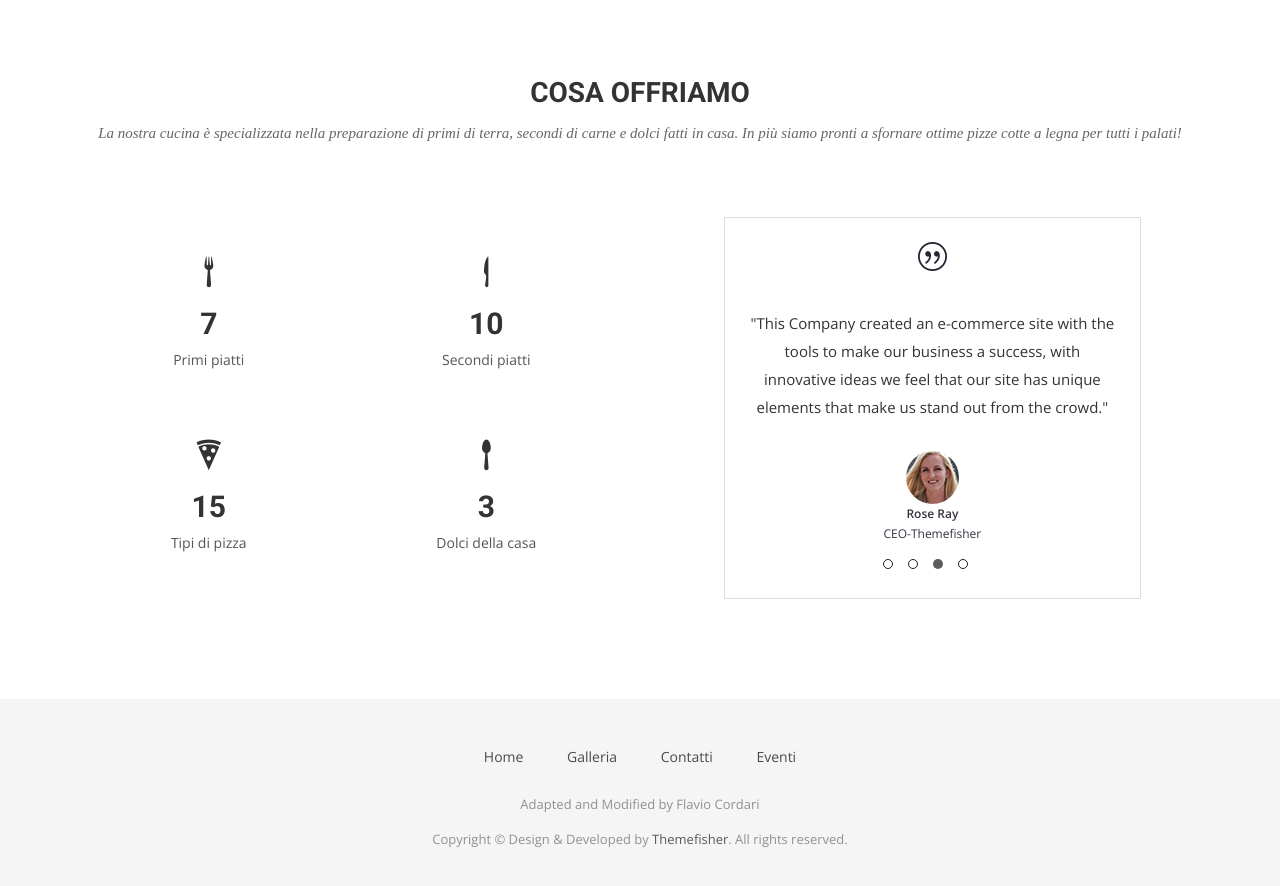
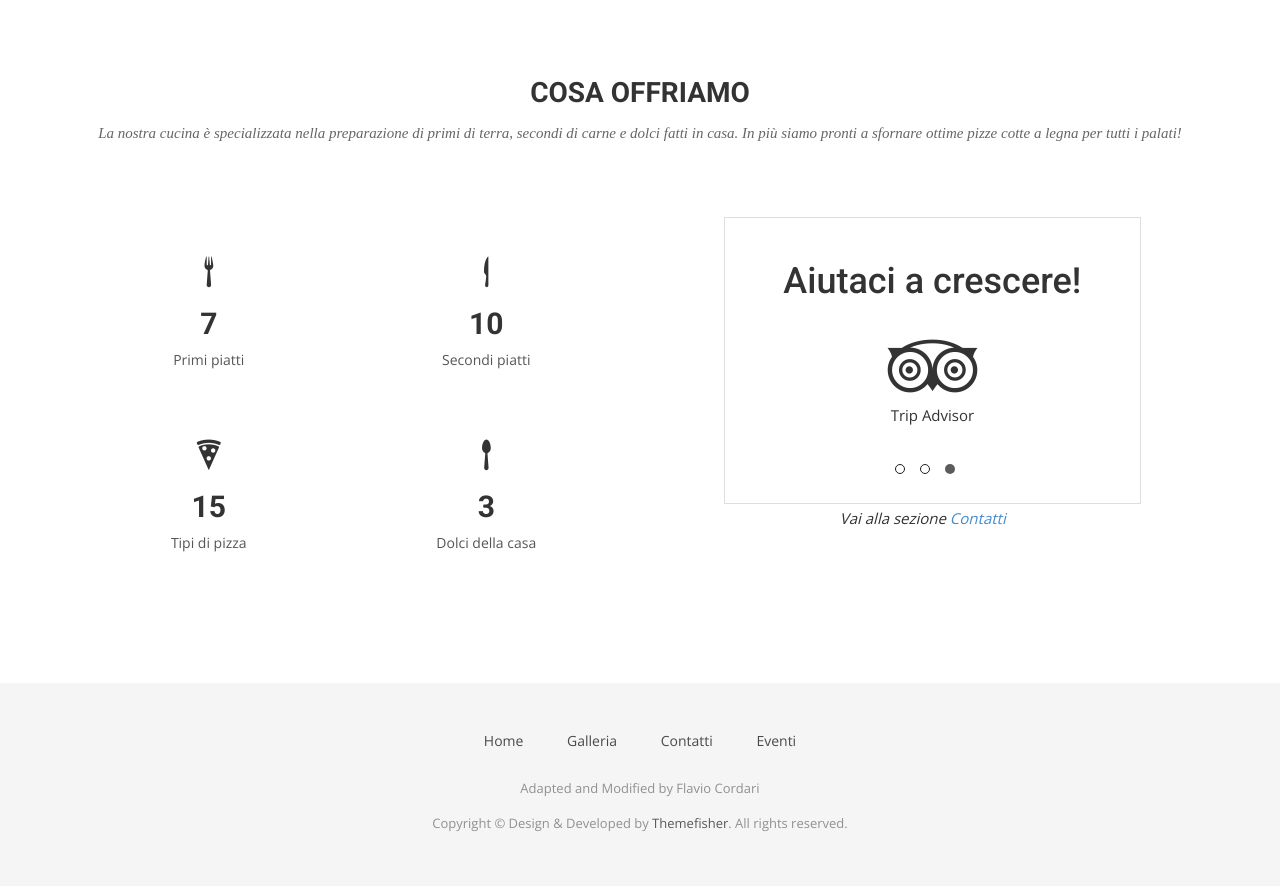
Before and after one commit to Khorda/pequod_site, a Jekyll site: the page built from index.html, in a window 1280 px wide and 900 px high, scrolled down 2128 px. Shown: the top 886 px of the window. Built offline with Jekyll 4.4.1, drawn with Linux system fonts in a browser that asks for light colours; nearby versions of some CDN libraries; some web fonts are replaced.

Commit message:
index: changed carousel

```diff
--- a/index.html
+++ b/index.html
@@ -193,13 +193,24 @@ permalink: /
         <div class="testimonial-carousel">
           <div id="testimonial-slider" class="owl-carousel">
             <div>
-                <img src="img/cotation.png" alt="IMG">
-                <p>"This Company created an e-commerce site with the tools to make our business a success, with innovative ideas we feel that our site has unique elements that make us stand out from the crowd."</p>
-                <div class="user">
-                  <img src="img/item-img1.jpg" alt="Pepole">
-                  <p><span>Rose Ray</span> CEO-Themefisher</p>
-                </div>
+              <h1>Metti un Like!</h1>
+              <br>
+              <i class="fa fa-facebook fa-5x"><a href="#"></a> </i>
+              <p>Facebook</p>
             </div>
+            <div>
+              <h1>Seguici!</h1>
+              <br>
+              <i class="fa fa-instagram fa-5x"></i>
+              <p>Instagram</p>
+            </div>
+            <div>
+              <h1>Aiutaci a crescere!</h1>
+              <br>
+              <i class="fa fa-tripadvisor fa-5x"></i>
+              <p>Trip Advisor</p>
+            </div>
+            <!--
             <div>
               <img src="img/cotation.png" alt="IMG">
                 <p>"This Company created an e-commerce site with the tools to make our business a success, with innovative ideas we feel that our site has unique elements that make us stand out from the crowd."</p>
@@ -224,8 +235,11 @@ permalink: /
                   <p><span>Rose Ray</span> CEO-Themefisher</p>
                 </div>
             </div>
+            -->
           </div>
         </div>
+
+        <p style="position: inherit;left: 33.3%; margin-right: -66.6%"><i>Vai alla sezione <a href="/contatti">Contatti</a> </i></p>
       </div>
     </div>
   </div>
```
